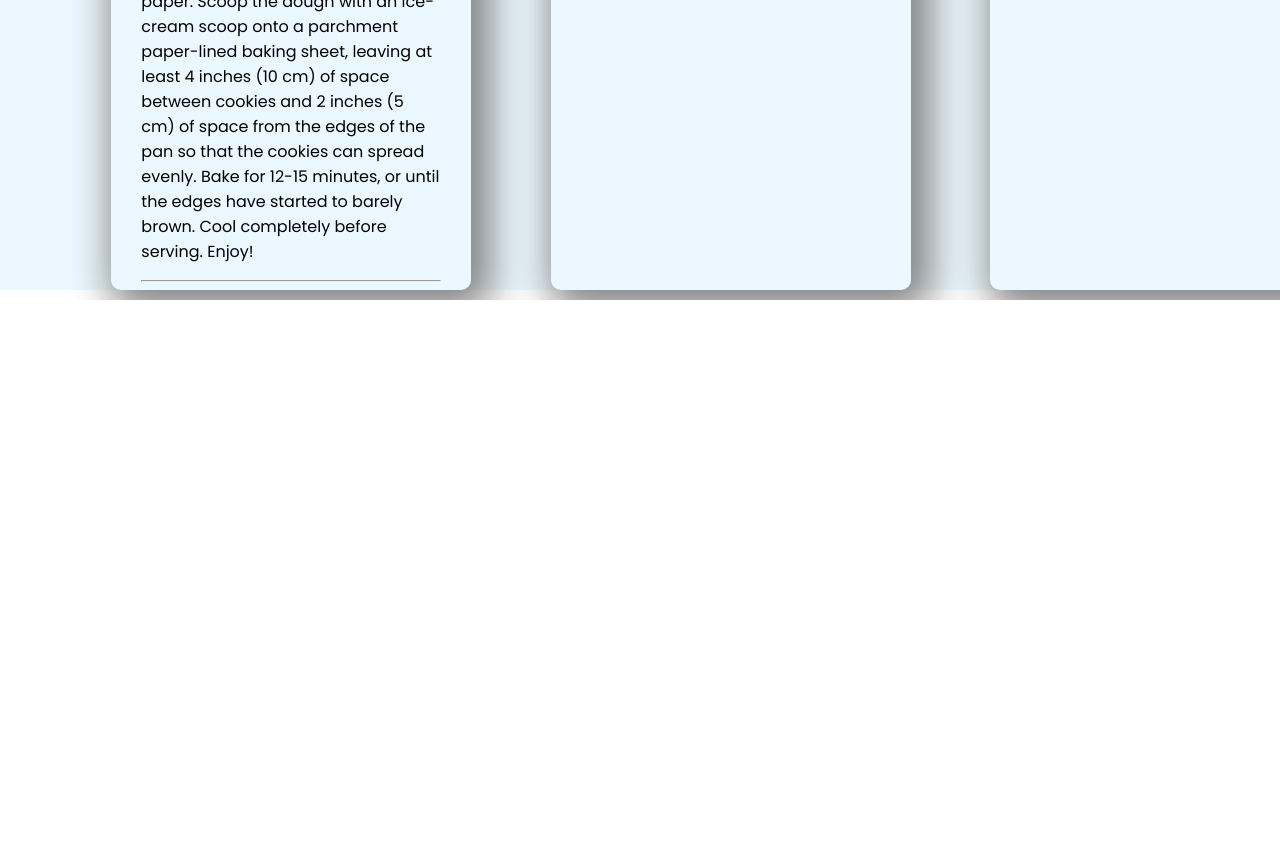
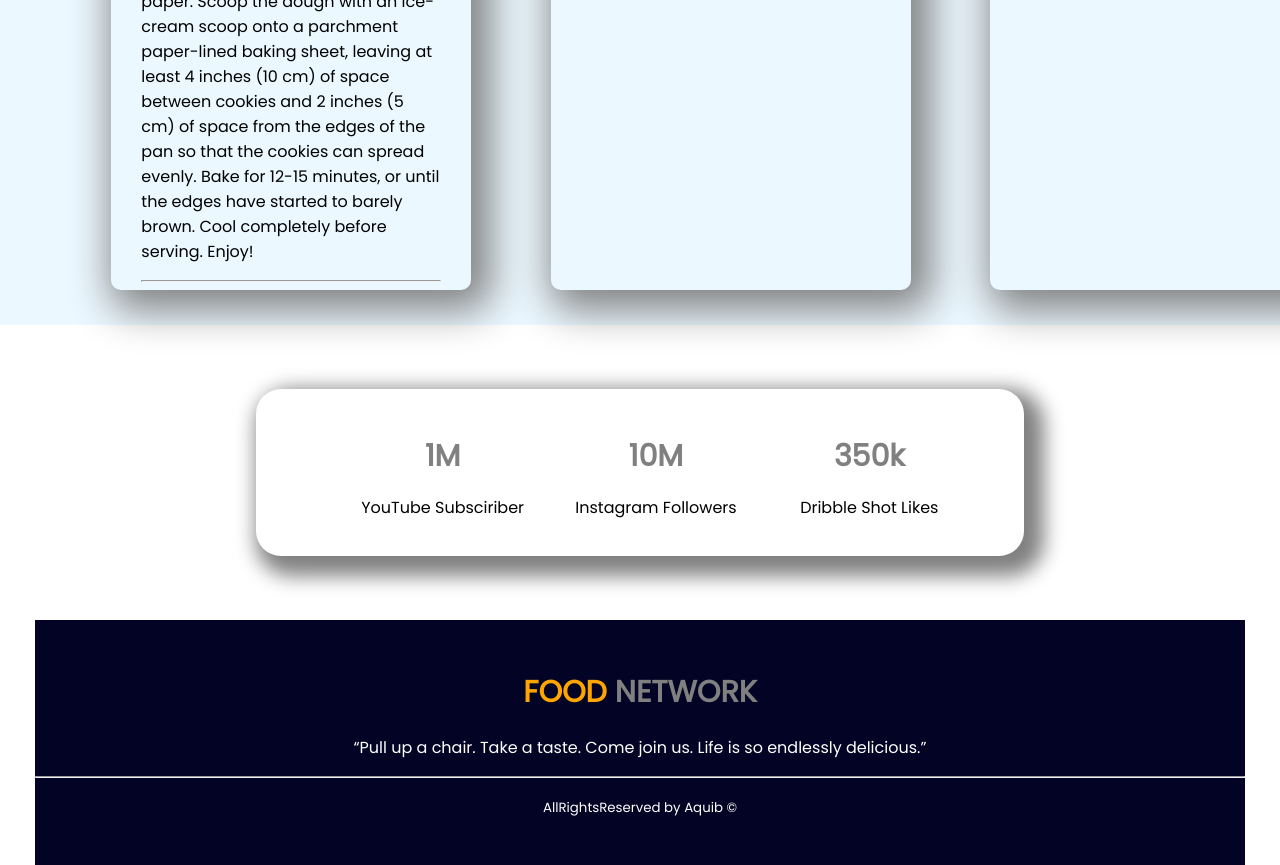
Before and after one commit to Aquib10630/Food-Network, a plain HTML site: page index.html in a window 1280 px wide. Shown: the part 1577-2442 px from the top of the page. Before the commit the page ends 1877 px from the top, so only its background shows below. Drawn offline with Linux system fonts and the light colour scheme.

Commit message:
Third commit

```diff
--- a/index.html
+++ b/index.html
@@ -34,7 +34,7 @@
             <h1>About Me</h1>
             <p class="p-graph">Hi,I am Aquib.I am a student of Computer Science dept. at Daffodil International
                 University.Currently i'm
-                learning web-devlopment and i will work with web-devlopment in future.
+                learning web-development and i will work with web-development in future.
                 <hr>
             </p>
             <a class="link-button" target="_blank"
@@ -89,6 +89,29 @@
             </div>
         </div>
     </section>
+    <section>
+        <div class="box2 flexible">
+            <div class="half-width">
+                <h1 style="text-align: center;margin-bottom: 10px;">1M</h1>
+                <p style="text-align: center;">YouTube Subsciriber</p>
+            </div>
+            <div class="half-width">
+                <h1 style="text-align: center;margin-bottom: 10px;">10M</h1>
+                <p style="text-align: center;">Instagram Followers</p>
+            </div>
+            <div class="half-width">
+                <h1 style="text-align: center;margin-bottom: 10px;">350k</h1>
+                <p style="text-align: center;">Dribble Shot Likes</p>
+            </div>
+        </div>
+    </section>
+    <footer class="foot">
+        <h1 style="text-align: center;"><span class="orange">FOOD</span> NETWORK</h1>
+        <p style="text-align: center;">“Pull up a chair. Take a taste. Come join us. Life is so endlessly delicious.”
+        </p>
+        <hr>
+        <p style="text-align: center;"><small>AllRightsReserved by Aquib ©</small></p>
+    </footer>
 </body>
 
 </html>
--- a/style.css
+++ b/style.css
@@ -65,10 +65,32 @@ h1{
     padding-left: 30px;
     padding-right: 30px;
     border-radius: 10px;
+    margin-bottom: 35px;
 }
 .last-banner{
     background-image: url(images/shapes/Frame\ 57.jpg);
     background-repeat: no-repeat;
     background-position: center;
     background-size: cover;
+    margin-bottom: 30px;
 }
+.box2{
+    box-shadow: 10px 10px 20px 10px gray;
+    border-radius: 25px;
+    padding-right: 5%;
+    padding-left: 5%;
+    margin-left: 20%;
+    margin-right: 20%;
+    margin-top: 5%;
+    margin-bottom: 5%;
+    padding-top: 20px;
+    padding-bottom: 20px;
+}
+.foot{
+    background-color: rgb(3, 3, 37);
+    color: white;
+    padding-bottom: 30px;
+    padding-top: 30px;
+    margin-left: 35px;
+    margin-right: 35px;
+}
```
